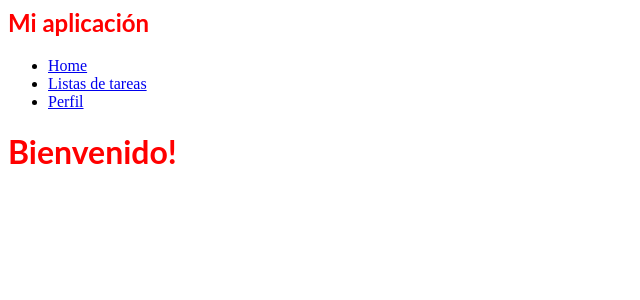
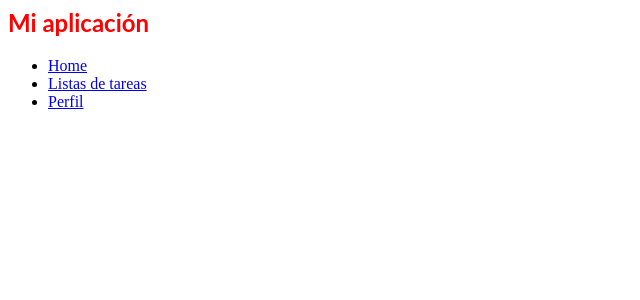
Before and after one commit to jgarciac08/juangarcia, a React (Create React App) app: page / in a window 1280 px wide. Shown: the top 300 px of the page, without its empty margins (0-640 px from the left). Built offline with nearby package versions, Linux system fonts and the light colour scheme.

Commit message:
1 file modified

```diff
--- a/src/App.jsx
+++ b/src/App.jsx
@@ -22,7 +22,10 @@ export function App() {
   return (
     <Router>
       <Header />
-      {createRoutes()}
+      {/*createRoutes()*/}
+      {MenuItems.map(function createRoute(item){
+        <Route path={item.path} exact component={item.component}/>
+      })}
       {/* <Route path="/" exact component={Home} />
           <Route path="/listas" component={PaginaListas} />
           <Route path="/perfil" component={Perfil} />*/}
```
